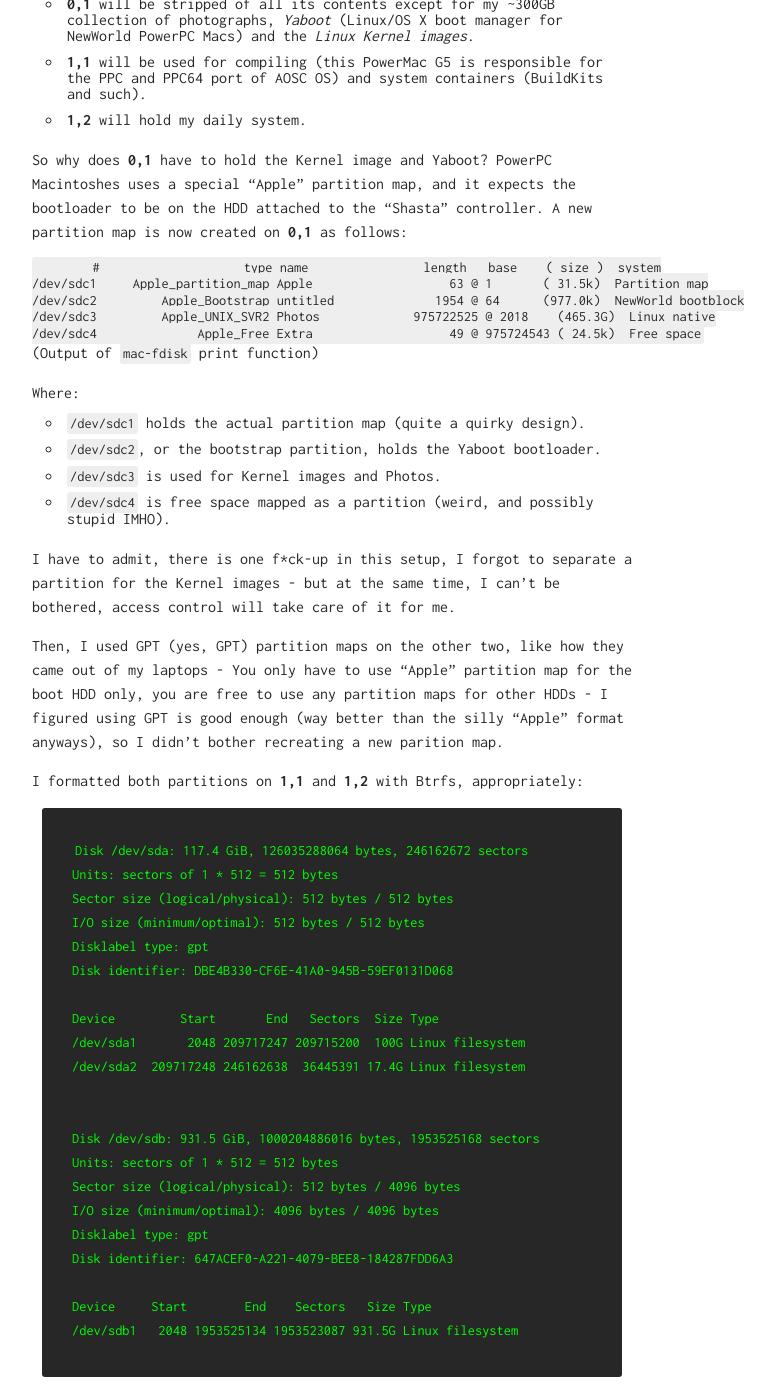
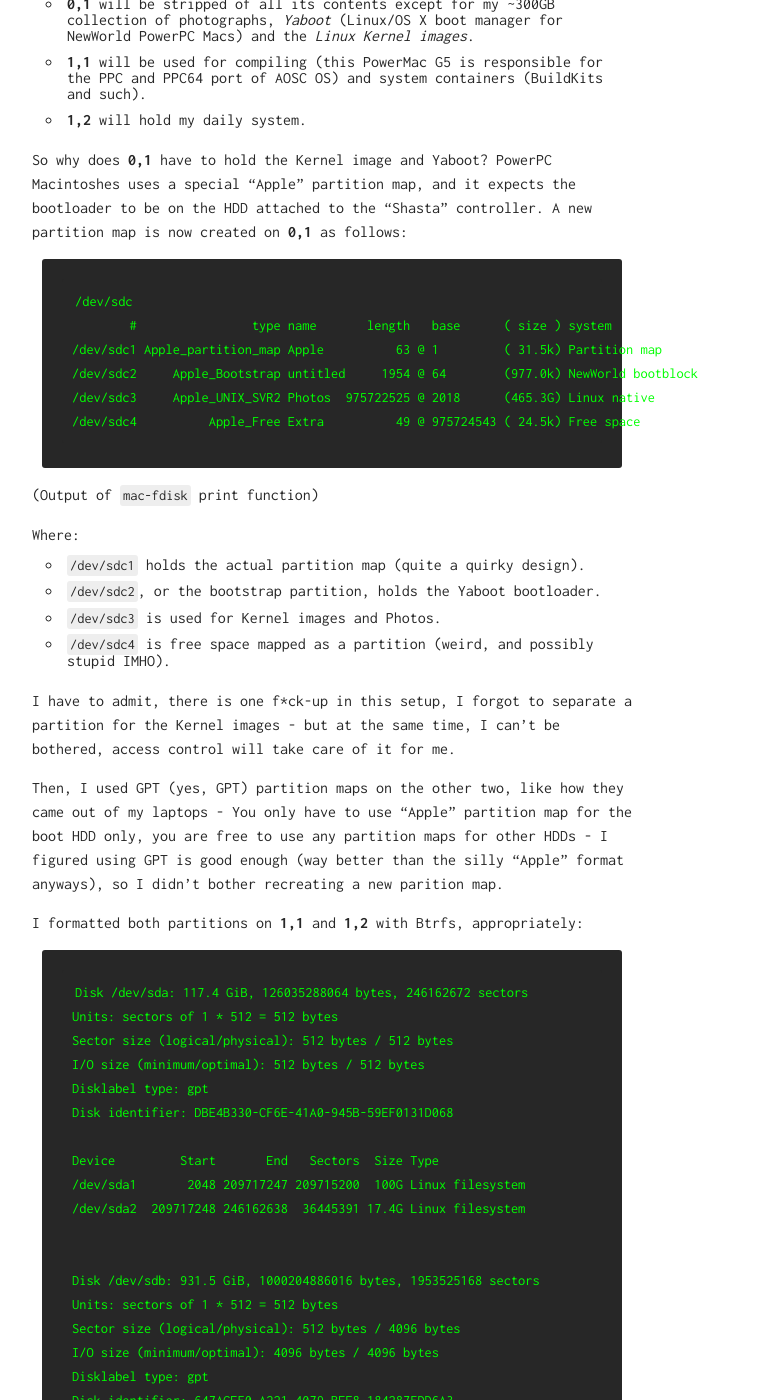
Before and after one commit to MingcongBai/MingcongBai.github.io, a Jekyll site: the page built from _posts/2016-11-10-z-powermac-g5-sata-iii-and-usb-3.1-upgrade.md, in a window 1280 px wide and 1400 px high, scrolled down 5192 px. Shown: the whole window, without its empty margins (308-1083 px from the left). Built offline with Jekyll 4.4.1, drawn with Linux system fonts in a browser that asks for light colours; some of the changed text lies outside the part shown.

Commit message:
posts: fixing around

````diff
--- a/_posts/2016-11-10-z-powermac-g5-sata-iii-and-usb-3.1-upgrade.md
+++ b/_posts/2016-11-10-z-powermac-g5-sata-iii-and-usb-3.1-upgrade.md
@@ -73,7 +73,8 @@
 
 But anyways...
 
-There is a gap between the mesh on the rear of the machine and the upper frame separator (between the PCIe compartment and the HDD compartment) - route all cables between this
+There is a gap between the mesh on the rear of the machine and the upper frame separator
+(between the PCIe compartment and the HDD compartment) - route all cables between this
 gap. It won't be very neat after all, as you can see in the photo below.
 
 [![g5-pci](/assets/img/g5-pci.jpg)](/assets/img/g5-pci-full.jpg)
@@ -110,20 +111,23 @@
 So, here's the re-arrangement plan:
 
 - **0,1** will be stripped of all its contents except for my ~300GB collection of
-photographs, *Yaboot* (Linux/OS X boot manager for NewWorld PowerPC Macs) and the *Linux Kernel images*.
+  photographs, *Yaboot* (Linux/OS X boot manager for NewWorld PowerPC Macs) and the
+  *Linux Kernel images*.
 - **1,1** will be used for compiling (this PowerMac G5 is responsible for the PPC and
   PPC64 port of AOSC OS) and system containers (BuildKits and such).
 - **1,2** will hold my daily system.
 
-So why does **0,1** have to hold the Kernel image and Yaboot? PowerPC Macintoshes uses a special "Apple" partition map, and it expects the bootloader to be on the HDD attached to
+So why does **0,1** have to hold the Kernel image and Yaboot? PowerPC Macintoshes uses a
+special "Apple" partition map, and it expects the bootloader to be on the HDD attached to
 the "Shasta" controller. A new partition map is now created on **0,1** as follows:
 
-```/dev/sdc
-        #                    type name                length   base    ( size )  system
-/dev/sdc1     Apple_partition_map Apple                   63 @ 1       ( 31.5k)  Partition map
-/dev/sdc2         Apple_Bootstrap untitled              1954 @ 64      (977.0k)  NewWorld bootblock
-/dev/sdc3         Apple_UNIX_SVR2 Photos             975722525 @ 2018    (465.3G)  Linux native
-/dev/sdc4              Apple_Free Extra                   49 @ 975724543 ( 24.5k)  Free space
+```
+/dev/sdc
+        #                type name       length   base      ( size ) system
+/dev/sdc1 Apple_partition_map Apple          63 @ 1         ( 31.5k) Partition map
+/dev/sdc2     Apple_Bootstrap untitled     1954 @ 64        (977.0k) NewWorld bootblock
+/dev/sdc3     Apple_UNIX_SVR2 Photos  975722525 @ 2018      (465.3G) Linux native
+/dev/sdc4          Apple_Free Extra          49 @ 975724543 ( 24.5k) Free space
 ```
 
 (Output of `mac-fdisk` print function)
@@ -181,7 +185,9 @@
 
 ```
 # mount /dev/sda1 /mnt
-# rsync -axX --info=progress2 --exclude={"/dev/*","/proc/*","/sys/*","/tmp/*","/run/*","/mnt/*","/media/*","/lost+found"} /mnt
+# rsync -axX --info=progress2 \
+        --exclude={"/dev/*","/proc/*","/sys/*","/tmp/*", \
+        "/run/*","/mnt/*","/media/*","/lost+found"} / /mnt
 # sync
 ```
 
````
Also changed, not shown: other parts of _posts/2016-11-10-z-powermac-g5-sata-iii-and-usb-3.1-upgrade.md (+7 -5 lines).
